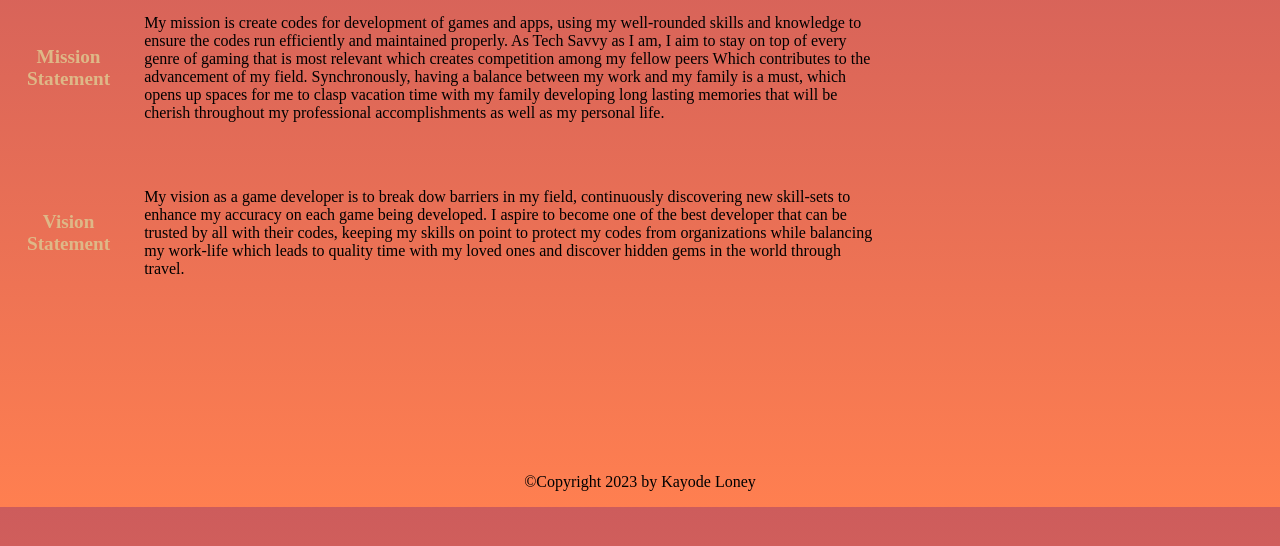
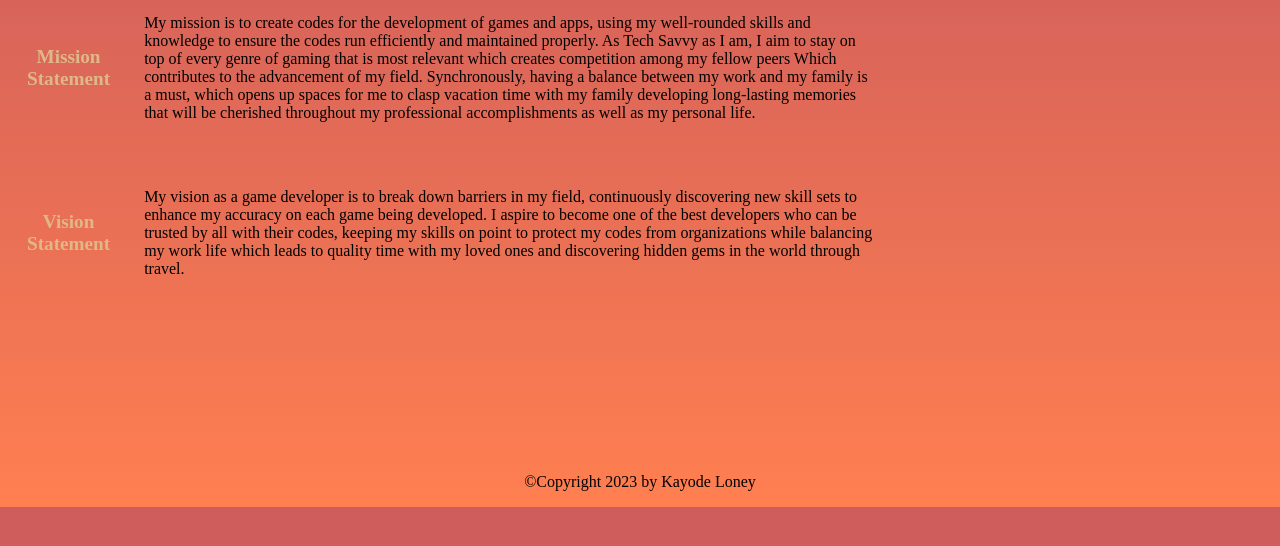
Before and after one commit to kaiyod/kayode.lon, a plain HTML site: page Professional.html in a window 1280 px wide. Shown: the part 146-692 px from the top of the page. Drawn offline with Linux system fonts and the light colour scheme.

Commit message:
Update Professional.html

```diff
--- a/Professional.html
+++ b/Professional.html
@@ -87,21 +87,21 @@
 		<table border="0" align ="center" height="50%" style="width:70%"  cellspacing="4" cellpadding="15">
 			<tr>
 				<th style="width:0%"><font color="#DEB887"><big> Mission Statement </big></th>
-				<td><p align="left"> My mission is create codes for development of games and apps, using my well-rounded skills and knowledge to ensure the codes run efficiently
+				<td><p align="left"> My mission is to create codes for the development of games and apps, using my well-rounded skills and knowledge to ensure the codes run efficiently
 				and maintained properly. As Tech Savvy as I am, I aim to stay on top of every genre of gaming that is most relevant which creates competition among my fellow peers
 				Which contributes to the advancement of my field. Synchronously, having a balance between my work and my family is a must, which opens up spaces for me to clasp
-				vacation time with my family developing long lasting memories that will be cherish throughout my professional accomplishments as well as my personal life. </p></td>
+				vacation time with my family developing long-lasting memories that will be cherished throughout my professional accomplishments as well as my personal life. </p></td>
 			</tr>
 
 			<br><br>
 
 			<tr>
 				<th><font color="#DEB887"><big> Vision Statement </big></th>
-				<td><p align="left"> My vision as a game developer is to break dow barriers in my field, continuously discovering new skill-sets to enhance my accuracy
-				on each game being developed. I aspire to become one of the best developer that can be trusted by all with their codes, keeping my skills on point to protect
-				my codes from organizations while balancing my work-life which leads to quality time with my loved ones and discover hidden gems in the world through travel. </p></td>
+				<td><p align="left"> My vision as a game developer is to break down barriers in my field, continuously discovering new skill sets to enhance my accuracy
+				on each game being developed. I aspire to become one of the best developers who can be trusted by all with their codes, keeping my skills on point to protect
+				my codes from organizations while balancing my work life which leads to quality time with my loved ones and discovering hidden gems in the world through travel. </p></td>
 			</tr>
-			<img src="../assets/Resume.png" align="right" alt="IMG not found" width=30% height=30% >
+			<img src="resume.png" align="right" alt="IMG not found" width=30% height=30% >
 		</table>
 
 		<br><br>
```
